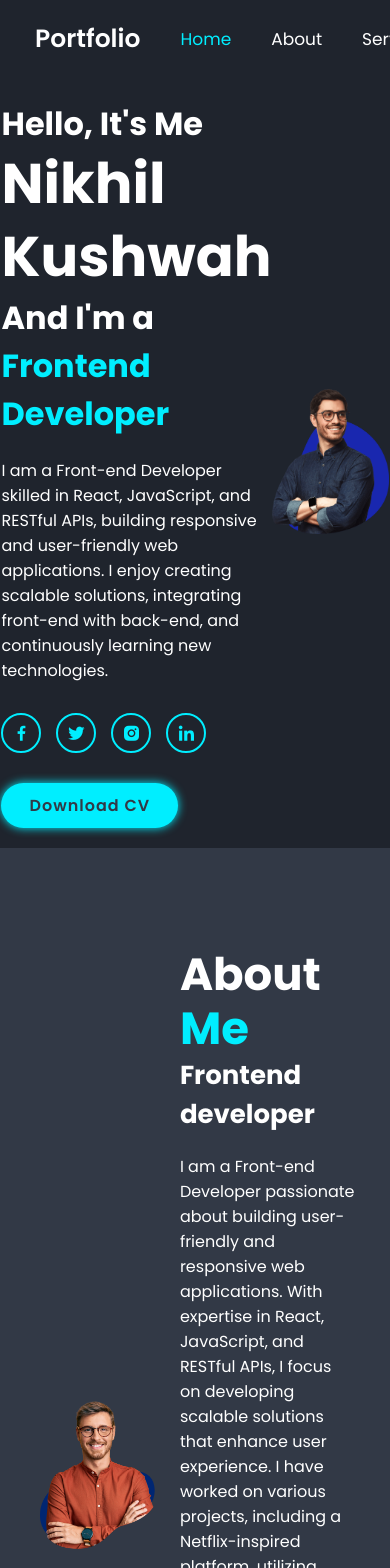
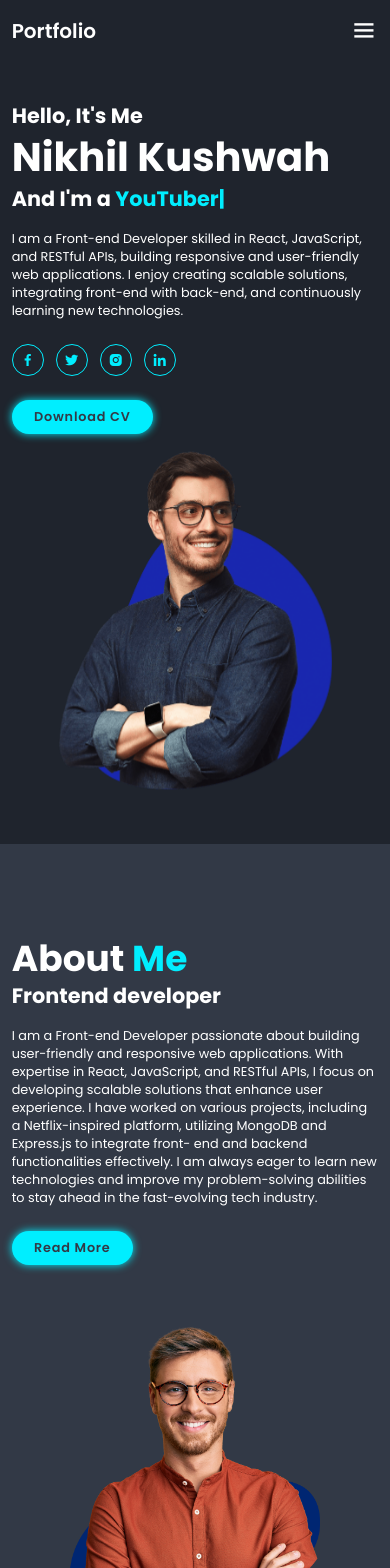
Before and after one commit to Nikhilkushw/New_Portfolio, a React (Vite) app: page / in a window 390 px wide. Shown: the top 1568 px of the page. Built offline with nearby package versions, Linux system fonts and the light colour scheme.

Commit message:
Initial commit

```diff
--- a/package.json
+++ b/package.json
@@ -11,7 +11,9 @@
   },
   "dependencies": {
     "react": "^19.0.0",
-    "react-dom": "^19.0.0"
+    "react-dom": "^19.0.0",
+    "scrollreveal": "^4.0.9",
+    "typed.js": "^2.1.0"
   },
   "devDependencies": {
     "@eslint/js": "^9.21.0",
--- a/src/Navbar/navbar.css
+++ b/src/Navbar/navbar.css
@@ -44,6 +44,12 @@ section{
     justify-content: space-between;
     align-items: center;
     z-index: 100;
+    transition: .5s ease-in-out, transform .5s ease-in-out;
+}
+
+.header.hidden{
+  transform: translateY(-600%);
+  pointer-events: none;
 }
 
 .logo{
@@ -78,6 +84,19 @@ section{
 
 .home-img img {
   width: 30vw;
+  animation: floatImage 4s ease-in-out infinite;
+}
+
+@keyframes floatImage{
+  0% {
+    transform: translateY(0);
+  }
+  50% {
+    transform: translateY(-2.4rem);
+  }
+  100% {
+    transform: translateY(0);
+  }
 }
 
 .home-content h3{
@@ -364,3 +383,137 @@ span{
   font-size: 2.4rem;
   color: var(--second-bg-color);
 }
+
+@media (max-width: 1200px){
+  html{
+    font-size: 55%;
+  }
+}
+
+@media (max-width: 991px){
+  .header{
+    padding: 2rem 3%;
+  }
+
+  section{
+    padding: 10rem 3% 2rem;
+  }
+
+.services{
+  padding-bottom: 7rem;
+}
+
+.portfolio{
+  padding-bottom: 7rem;
+}
+
+.contact{
+  min-height: auto;
+}
+
+.footer{
+    padding: 2rem 3%;
+  }
+}
+
+@media (max-width: 768px){
+  #menu-icon{
+    display: block;
+    cursor: pointer;
+  }
+
+  .navbar{
+    position: absolute;
+    top: 100%;
+    left: 0;
+    width: 100%;
+    padding: 1rem 3%;
+    background: var(--bg-color);
+    border-top: .1rem solid rgba(0, 0, 0, 0.2);
+    box-shadow: 0 .5rem 1rem rgba(0, 0, 0, 0.2);
+    display: none;
+  }
+
+  .navbar.active {
+    display: block;
+  }
+
+  .navbar a{
+    display: block;
+    font-size: 2rem;
+    margin: 3rem 0;
+  }
+
+  .home{
+    flex-direction: column;
+  }
+
+  .home-content h3{
+    font-size: 2.6rem;
+  }
+
+  .home-content h1{
+    font-size: 5rem;
+  }
+
+  .home-img img{
+    width: 70vw;
+    margin-top: 4rem;
+  }
+
+  .about{
+    flex-direction: column-reverse;
+  }
+
+  .about img{
+    width: 70vw;
+    margin-top: 4rem;
+  }
+
+  .services h2{
+    margin-bottom: 3rem;
+  }
+
+  .portfolio h2{
+    margin-bottom: 3rem;
+  }
+
+  .portfolio-container{
+    grid-template-columns: repeat(2, 1fr);
+  }
+}
+
+@media (max-width: 617px){
+  .portfolio-container{
+    grid-template-columns: 1fr;
+  }
+}
+
+@media (max-width: 450px){
+  html{
+    font-size:50% ;
+  }
+
+  .contact form .input-box input{
+    width: 100%;
+  }
+}
+
+@media (max-width: 365px){
+  .home-img img{
+    width: 38vh;
+  }
+
+  .about-img img{
+    width: 90vw;
+  }
+
+  .footer{
+    flex-direction: column-reverse;
+  }
+
+  .footer p{
+    text-align: center;
+    margin-top: 2rem;
+  }
+}
--- a/src/Navbar/navbar.jsx
+++ b/src/Navbar/navbar.jsx
@@ -1,5 +1,6 @@
-import React from "react";
+import React, { useEffect, useState, useRef } from "react";
 import "./navbar.css";
+import Typed from "typed.js";
 import portfolio from "../Image/portfolio.png";
 import about from "../Image/about.png";
 import portfolio1 from "../Image/portfolio1.webp";
@@ -8,24 +9,110 @@ import portfolio3 from "../Image/portfolio3.jpg";
 import portfolio4 from "../Image/portfolio4.jpg";
 import portfolio5 from "../Image/portfolio5.webp";
 import portfolio6 from "../Image/portfolio6.webp";
+import ScrollReveal from "scrollreveal";
 
 const navbar = () => {
+  // eslint-disable-next-line react-hooks/rules-of-hooks
+  const [isActive, setIsActive] = useState("#home");
+  // eslint-disable-next-line react-hooks/rules-of-hooks
+  const [isHidden, setIsHidden] = useState(false);
+  // eslint-disable-next-line react-hooks/rules-of-hooks
+  const [lastScrollY, setLastScrollY] = useState(0);
+  // eslint-disable-next-line react-hooks/rules-of-hooks
+  const [isToggle, setIsToggle] = useState(false);
+  // eslint-disable-next-line react-hooks/rules-of-hooks
+  const [windowWidth, setWindowWidth] = useState(window.innerWidth);
+
+  // eslint-disable-next-line react-hooks/rules-of-hooks
+  useEffect(() => {
+    const handleScroll = () => {
+      const currentScroll = window.scrollY;
+      setIsHidden(currentScroll > lastScrollY);
+      setLastScrollY(currentScroll);
+    };
+
+    window.addEventListener("scroll", handleScroll);
+    return () => window.removeEventListener("scroll", handleScroll);
+  }, [lastScrollY]);
+
+  // eslint-disable-next-line react-hooks/rules-of-hooks
+  useEffect(() => {
+    const handleResize = () => {
+      setWindowWidth(window.innerWidth);
+      if (window.innerWidth >= 768) {
+        setIsToggle(false); // Reset toggle on larger screens
+      }
+    };
+
+    window.addEventListener("resize", handleResize);
+    return () => window.removeEventListener("resize", handleResize);
+  }, []);
+
+  // eslint-disable-next-line react-hooks/rules-of-hooks
+  useEffect(() => {
+    const sr = ScrollReveal({
+      distance:'80px',
+      duration: 2000,
+      delay: 200,
+      reset: true,
+    });
+
+    sr.reveal(".home-content, .heading", { origin: "top" });
+    sr.reveal(".home-img, .services-container, .portfolio-box, .contact form", { origin: "bottom" });
+    sr.reveal(".home-content h1, .about-img", { origin: "left" });
+    sr.reveal(".home-content p, .about-content", { origin: "right" });
+
+
+
+    return () => {
+      sr.destroy(); // Clean up to prevent memory leaks
+    };
+  }, []);
+
+  // eslint-disable-next-line react-hooks/rules-of-hooks
+  const typedElement = useRef(null);
+  // eslint-disable-next-line react-hooks/rules-of-hooks
+  const typedInstance = useRef(null);
+  // eslint-disable-next-line react-hooks/rules-of-hooks
+  useEffect(() => {
+    typedInstance.current = new Typed(typedElement.current, {
+      strings: ["Frontend Developer", "YouTuber", "Blogger"],
+      typeSpeed: 100,
+      backSpeed: 100,
+      backDelay: 1000,
+      loop: true,
+    });
+
+    return () => {
+      typedInstance.current.destroy(); // Cleanup to prevent memory leaks
+    };
+  }, []);
+
+  const handleNavClick = (section) => {
+    setIsActive(section);
+    setIsHidden(true); // Hide navbar on click
+  };
+
   return (
     <div>
-      <header className="header">
+      <header className={`header ${isHidden ? "hidden" : ""}`}>
         <a href="#" className="logo">
           Portfolio
         </a>
-        <i class="bx bx-menu" id="menu-icon"></i>
-        <nav className="navbar">
-          <a href="#home" className="active">
-            Home
-          </a>
-          <a href="#about">About</a>
-          <a href="#services">Services</a>
-          <a href="#portfolio">Portfolio</a>
-          <a href="#contact">Contact</a>
-        </nav>
+        {windowWidth < 768 && (
+          <i
+            onClick={() => setIsToggle(!isToggle)}
+            className={`bx ${isToggle ? "bx-x" : "bx-menu"}`}
+            id="menu-icon"
+          ></i>
+        )}
+        <nav className={`navbar ${windowWidth < 768 ? (isToggle ? "active" : "hidden") : ""}`}>
+        <a href="#home" onClick={() => handleNavClick("#home")} className={isActive === "#home" ? "active" : ""}>Home</a>
+        <a href="#about" onClick={() => handleNavClick("#about")} className={isActive === "#about" ? "active" : ""}>About</a>
+        <a href="#services" onClick={() => handleNavClick("#services")} className={isActive === "#services" ? "active" : ""}>Services</a>
+        <a href="#portfolio" onClick={() => handleNavClick("#portfolio")} className={isActive === "#portfolio" ? "active" : ""}>Portfolio</a>
+        <a href="#contact" onClick={() => handleNavClick("#contact")} className={isActive === "#contact" ? "active" : ""}>Contact</a>
+      </nav>
       </header>
 
       <section className="home" id="home">
@@ -33,7 +120,7 @@ const navbar = () => {
           <h3>Hello, It's Me</h3>
           <h1>Nikhil Kushwah</h1>
           <h3>
-            And I'm a <span>Frontend Developer</span>
+            And I'm a <span ref={typedElement} className="multiple-text">Frontend Developer</span>
           </h3>
           <p>
             I am a Front-end Developer skilled in React, JavaScript, and RESTful
@@ -43,16 +130,16 @@ const navbar = () => {
           </p>
           <div className="social-media">
             <a href="#">
-              <i class="bx bxl-facebook"></i>
+              <i className="bx bxl-facebook"></i>
             </a>
             <a href="#">
-              <i class="bx bxl-twitter"></i>
+              <i className="bx bxl-twitter"></i>
             </a>
             <a href="#">
-              <i class="bx bxl-instagram-alt"></i>
+              <i className="bx bxl-instagram-alt"></i>
             </a>
             <a href="#">
-              <i class="bx bxl-linkedin"></i>
+              <i className="bx bxl-linkedin"></i>
             </a>
           </div>
           <a href="#" className="btn">
@@ -96,7 +183,7 @@ const navbar = () => {
         </h2>
         <div className="services-container">
           <div className="services-box">
-            <i class="bx bx-code-alt"></i>
+            <i className="bx bx-code-alt"></i>
             <h3>Web development</h3>
             <p>
               I build responsive, user-friendly web apps with React, JavaScript,
@@ -108,7 +195,7 @@ const navbar = () => {
             </a>
           </div>
           <div className="services-box">
-            <i class="bx bx-bar-chart-alt"></i>
+            <i className="bx bx-bar-chart-alt"></i>
             <h3>Digital marketing</h3>
             <p>
               I offer digital marketing solutions, including SEO-optimized web
@@ -120,7 +207,7 @@ const navbar = () => {
             </a>
           </div>
           <div className="services-box">
-            <i class="bx bxs-paint"></i>
+            <i className="bx bxs-paint"></i>
             <h3>UI/UX Design</h3>
             <p>
               I design intuitive, user-friendly UI/UX with Figma, Adobe XD, and
@@ -151,7 +238,7 @@ const navbar = () => {
                 seamlessly across all devices.
               </p>
               <a href="#">
-                <i class="bx bx-link-external"></i>
+                <i className="bx bx-link-external"></i>
               </a>
             </div>
           </div>
@@ -167,7 +254,7 @@ const navbar = () => {
                 seamlessly across all devices.
               </p>
               <a href="#">
-                <i class="bx bx-link-external"></i>
+                <i className="bx bx-link-external"></i>
               </a>
             </div>
           </div>
@@ -183,7 +270,7 @@ const navbar = () => {
                 seamlessly across all devices.
               </p>
               <a href="#">
-                <i class="bx bx-link-external"></i>
+                <i className="bx bx-link-external"></i>
               </a>
             </div>
           </div>
@@ -199,7 +286,7 @@ const navbar = () => {
                 seamlessly across all devices.
               </p>
               <a href="#">
-                <i class="bx bx-link-external"></i>
+                <i className="bx bx-link-external"></i>
               </a>
             </div>
           </div>
@@ -215,7 +302,7 @@ const navbar = () => {
                 seamlessly across all devices.
               </p>
               <a href="#">
-                <i class="bx bx-link-external"></i>
+                <i className="bx bx-link-external"></i>
               </a>
             </div>
           </div>
@@ -231,7 +318,7 @@ const navbar = () => {
                 seamlessly across all devices.
               </p>
               <a href="#">
-                <i class="bx bx-link-external"></i>
+                <i className="bx bx-link-external"></i>
               </a>
             </div>
           </div>
@@ -269,10 +356,11 @@ const navbar = () => {
         </div>
         <div className="footer-iconTop">
           <a href="#">
-            <i class="bx bx-up-arrow-alt"></i>
+            <i className="bx bx-up-arrow-alt"></i>
           </a>
         </div>
       </footer>
+      {/* Start working from here - video 46:21 */}
     </div>
   );
 };
```
Also changed, not shown: 1 other file (tests, documents, lock files or other folders).
